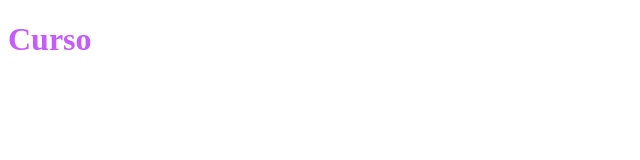
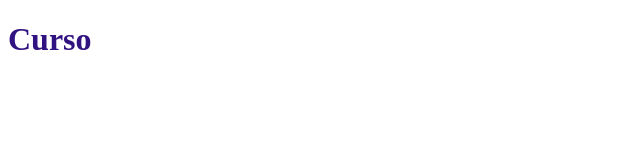
Before and after one commit to joaodanilo123/curso_git, a plain HTML site: page index.html in a window 1280 px wide. Shown: the whole page, without its empty margins (0-640 px from the left). Drawn offline with Linux system fonts and the light colour scheme.

Commit message:
modificando a cor e log

```diff
--- a/style.css
+++ b/style.css
@@ -1,3 +1,3 @@
 h1 {
-    color: #c45cff
+    color: #301281
 }
```
Also changed, not shown: index.html (+1 -1 lines).
